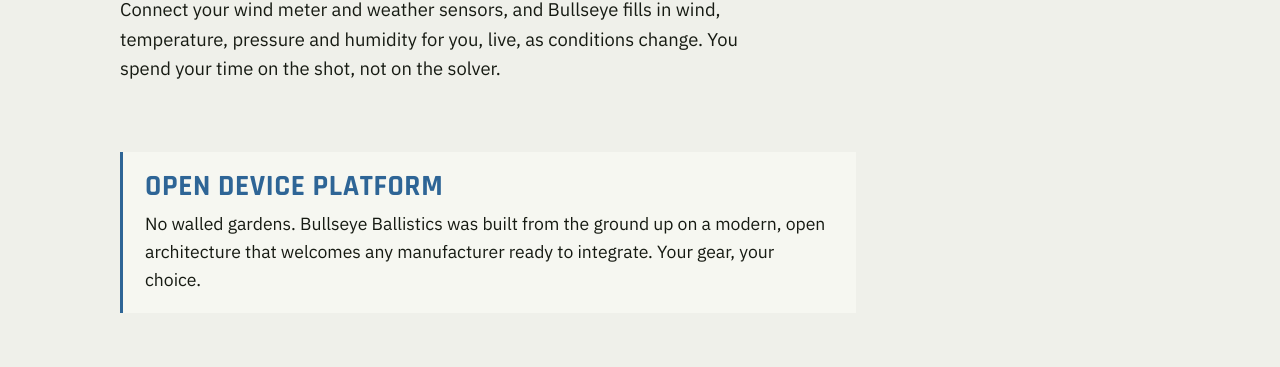
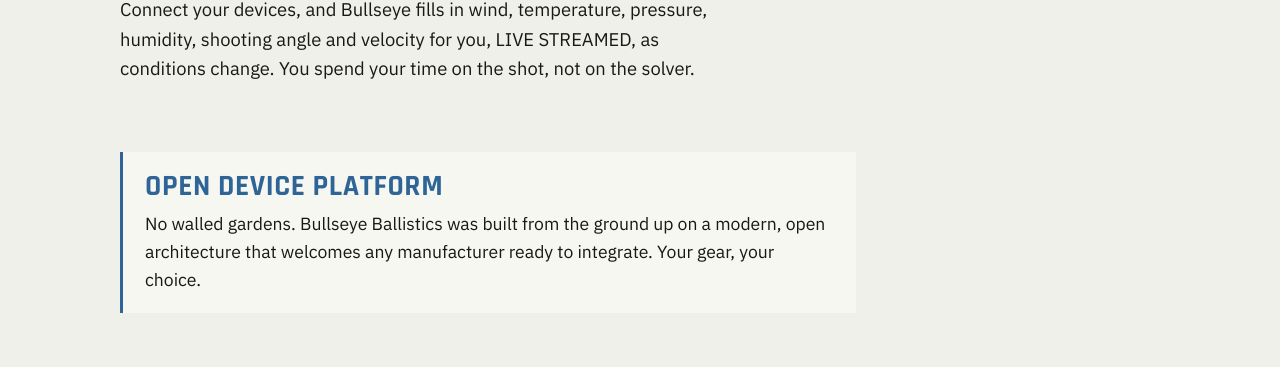
Before and after one commit to Pstover99/bullseye-privacy, a plain HTML site: page sensors/index.html in a window 1280 px wide. Shown: the part 313-680 px from the top of the page. Drawn offline with Linux system fonts and the light colour scheme.

Commit message:
Sensors: intro names all live inputs, angle and velocity included (#268)
Co-authored-by: Sean Bordner <341090567+seanbordner-sys@users.noreply.github.com>
Co-authored-by: Claude Opus 5.5 <noreply@anthropic.com>

```diff
--- a/sensors/index.html
+++ b/sensors/index.html
@@ -93,7 +93,7 @@
       <div>
         <div class="label">Sensors</div>
         <h1>Let the <span>sensors</span> do the typing</h1>
-        <p class="lead">Connect your wind meter and weather sensors, and Bullseye fills in wind, temperature, pressure and humidity for you, live, as conditions change. You spend your time on the shot, not on the solver.</p>
+        <p class="lead">Connect your devices, and Bullseye fills in wind, temperature, pressure, humidity, shooting angle and velocity for you, LIVE STREAMED, as conditions change. You spend your time on the shot, not on the solver.</p>
       </div>
     </div>
   </section>
```
Also changed, not shown: _pages/sensors.html (+1 -1 lines).
